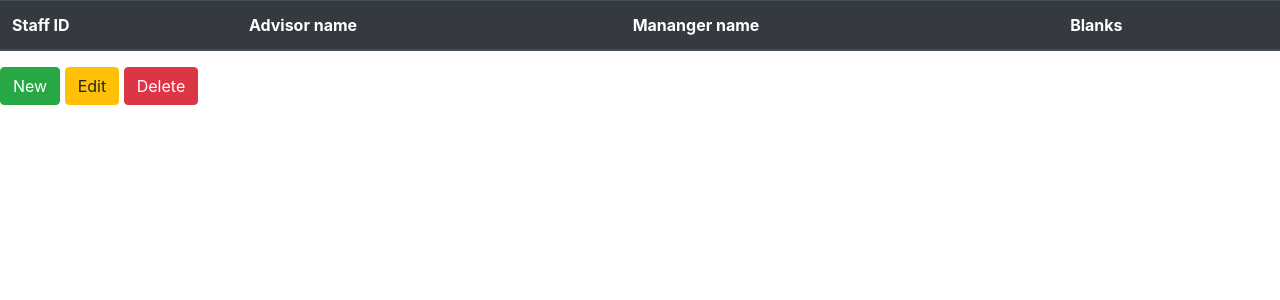
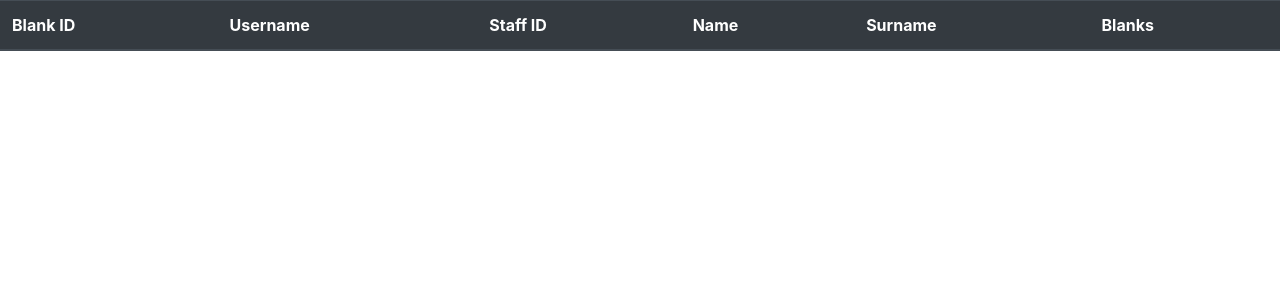
Before and after one commit to ivanbosch/IPM, a PHP site: page /allocate_blanks.php in a window 1280 px wide. Shown: the top 300 px of the page. Run offline with PHP 8.4, Linux system fonts and the light colour scheme; data comes from the database, SQL or seed files in the repository; data that the repository does not hold is empty; some libraries are stand-ins or nearby versions.

Commit message:
Added some javascript to be able to edit usernames on allocate blanks

```diff
--- a/ipm/html/allocate_blanks.php
+++ b/ipm/html/allocate_blanks.php
@@ -4,43 +4,49 @@
 <html>
 <head>
   <script src="https://ajax.googleapis.com/ajax/libs/jquery/3.3.1/jquery.min.js"></script>
-  <script type="text/javascript" src="dist/jquery.tabledit.js"></script>
-<link rel="stylesheet" href="https://stackpath.bootstrapcdn.com/bootstrap/4.4.1/css/bootstrap.min.css" integrity="sha384-Vkoo8x4CGsO3+Hhxv8T/Q5PaXtkKtu6ug5TOeNV6gBiFeWPGFN9MuhOf23Q9Ifjh" crossorigin="anonymous">
+  <!--<link rel = "stylesheet" href = "../resources/css/styles.css">-->
+  <link rel="stylesheet" href="https://stackpath.bootstrapcdn.com/bootstrap/4.4.1/css/bootstrap.min.css" integrity="sha384-Vkoo8x4CGsO3+Hhxv8T/Q5PaXtkKtu6ug5TOeNV6gBiFeWPGFN9MuhOf23Q9Ifjh" crossorigin="anonymous">
   <script src="https://maxcdn.bootstrapcdn.com/bootstrap/4.4.1/js/bootstrap.min.js"></script>
-  <script type="text/javascript" src="custom_table_edit.js"></script>
+  <script type="text/javascript" src="../dist/jquery.tabledit.js"></script>
 </head>
 <body>
+  <script> alert("please thanks"); </script>
 <table id= "data_table" class="table">
   <thead class="thead-dark">
     <tr>
+      <th>Blank ID</th>
+      <th>Username</th>
       <th>Staff ID</th>
-      <th>Advisor name</th>
-      <th>Mananger name</th>
+      <th>Name</th>
+      <th>Surname</th>
       <th>Blanks</th>
     </tr>
   </thead>
   <tbody>
     <?php
-      $blank_query = "SELECT blanks.blank_Type, blanks.blank_Advisor_ID, staff.staff_Name, staff.staff_Surname
+      //query to display details about allocated blanks
+      $blank_query = "SELECT blanks.blank_ID, blanks.blank_Type, blanks.blank_Advisor_ID, staff.staff_Name, staff.staff_Surname, log_in.login_username
       FROM blanks
-      INNER JOIN Staff ON blanks.blank_Advisor_ID = staff.staff_ID";
+      INNER JOIN staff ON blanks.blank_Advisor_ID = staff.staff_ID
+      INNER JOIN log_in ON blanks.blank_Advisor_ID = log_in.staff_ID";
+
+      //call to peform the query on database
       $result = mysqli_query($db, $blank_query);
-      $fetch_users = "SELECT staff_Name FROM staff";
-      $staff_name = mysqli_query($db, $fetch_users);
-      $real = mysqli_fetch_assoc($staff_name);
+
+      //while loop to go thorugh the result of the query row by row
       while($row = mysqli_fetch_assoc($result)) {
     ?>
       <tr>
-        <td class="table-info"><?php echo "ID ", $row ['blank_Advisor_ID']; ?></td>
-        <td class="table-info"><?php echo $row['staff_Name']," ", $row['staff_Surname']; ?></td>
-        <td class="table-info"><?php ?></td>
+        <td class="table-info"><?php echo  $row ['blank_ID']; ?></td>
+        <td class="table-info"><?php echo  $row ['login_username']; ?></td>
+        <td class="table-info"><?php echo  $row ['blank_Advisor_ID']; ?></td>
+        <td class="table-info"><?php echo $row['staff_Surname']; ?></td>
+        <td class="table-info"><?php echo $row['staff_Name']; ?></td>
         <td class="table-info"><?php echo  $row ['blank_Type']; ?></td>
       </tr>
 <?php } ?>
 </tbody>
 </table>
-<button type="button" class="btn btn-success">New</button>
-<button type="button" class="btn btn-warning">Edit</button>
-<button type="button" class="btn btn-danger">Delete</button>
 </body>
+<script type="text/javascript" src="../js/edit_blank_alloc.js"></script>
 </html>
--- a/ipm/html/management.html
+++ b/ipm/html/management.html
@@ -1,6 +1,9 @@
 <!DOCTYPE html>
 <html>
 <title>Management</title>
+<head>
+  <link rel = "stylesheet" href = "../resources/css/styles.css">
+</head>
 <body>
   <h1 style="text-align:center">Management</h1>
   <h3><a href="allocate_blanks.php">Allocate blanks</h3></a>
--- /dev/null
+++ b/ipm/js/edit_blank_alloc.js
@@ -0,0 +1,12 @@
+$(document).ready(function(){
+  $('#data_table').Tabledit({
+    deleteButton: false,
+    editButton: false,
+    columns: {
+      identifier: [0, 'blank_ID'],
+      editable: [[1, 'login_username']]
+    },
+    hideIdentifier: false,
+    url: '../PHP/live_blank_alloc.php'
+  });
+});
```
Also changed, not shown: ipm/dist/jquery.tabledit.js (added).
